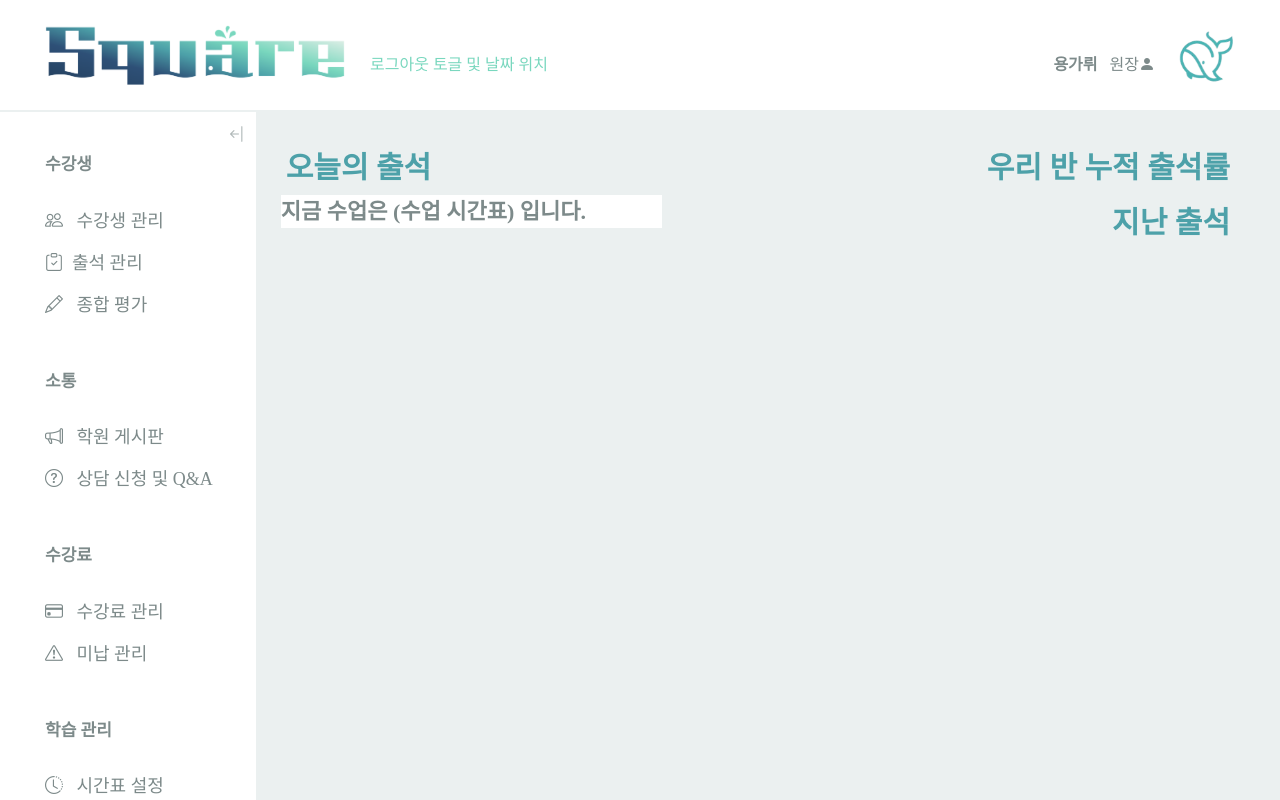
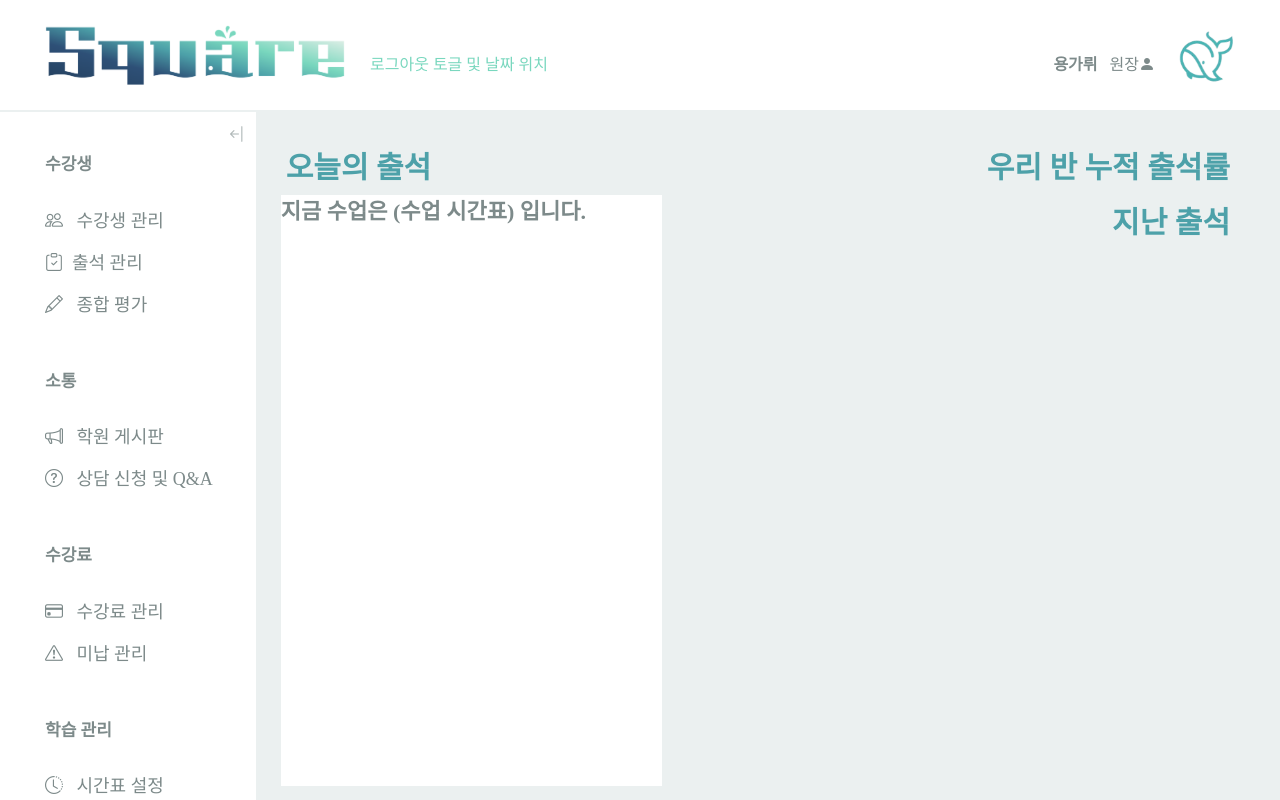
Before and after one commit to Alts-Tabs/Square, a React (Create React App) app in the folder src/main/squarereact/: page /attend in a window 1280 px wide. Built offline with nearby package versions, Linux system fonts and the light colour scheme.

Commit message:
content height 반응형 성공

```diff
--- a/src/main/squarereact/src/components/Attend.js
+++ b/src/main/squarereact/src/components/Attend.js
@@ -3,16 +3,16 @@ import './attend.css'
 
 const Attend = () => {
     return (
-        <div>
             <div className='attendContainer'>
 
                 <div className='leftContainer'>
                     {/* 오늘의 출석 */}
                     <span className='title'> 오늘의 출석 </span>
-                    <div className='todayAttend'>
+                    <div className='todayAttendTitle'>
                         <span> 지금 수업은 </span>
                         <span> (수업 시간표) </span>
-                        <span> 입니다. </span>
+                        <span> 입니다. </span> <br/>
+
                     </div>
                 </div>
 
@@ -32,7 +32,6 @@ const Attend = () => {
 
 
             </div>
-        </div>
     );
 };
 
--- a/src/main/squarereact/src/components/attend.css
+++ b/src/main/squarereact/src/components/attend.css
@@ -3,7 +3,7 @@
     justify-content: space-between; /* 좌우 양끝 위치 */
     align-items: flex-start;
     width: 100%;
-    height: 100%;
+    height: 93%;
     box-sizing: border-box;
 }
 
@@ -27,15 +27,16 @@
     margin: 5px;
 }
 
-/* 진용님 여기예요↓↓ =================================================== */
+/* =================================================== */
 
 /* 오늘의 출석 */
-.todayAttend {
+.todayAttendTitle {
     height: 100%;
-    background-color: white; /* 이 배경색이 height 높이 전체만큼 채워져 있어야 하는데 안 됩니다ㅠㅠㅠ */
+    background-color: white;
+    overflow-y: auto;
 }
 
-.todayAttend span {
+.todayAttendTitle span {
     font-weight: 700;
     font-size: 22px;
     color: #7D8A8A;
```
